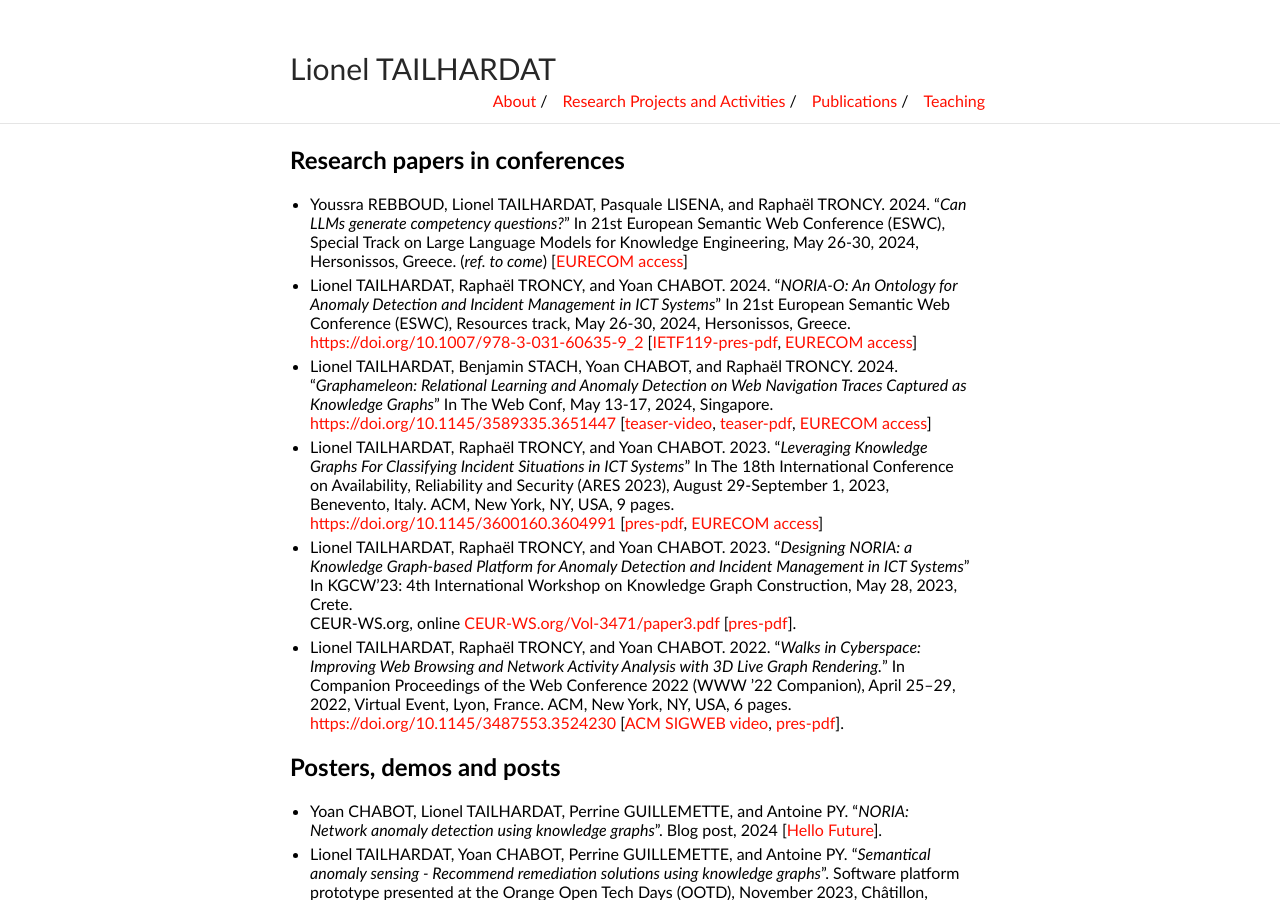
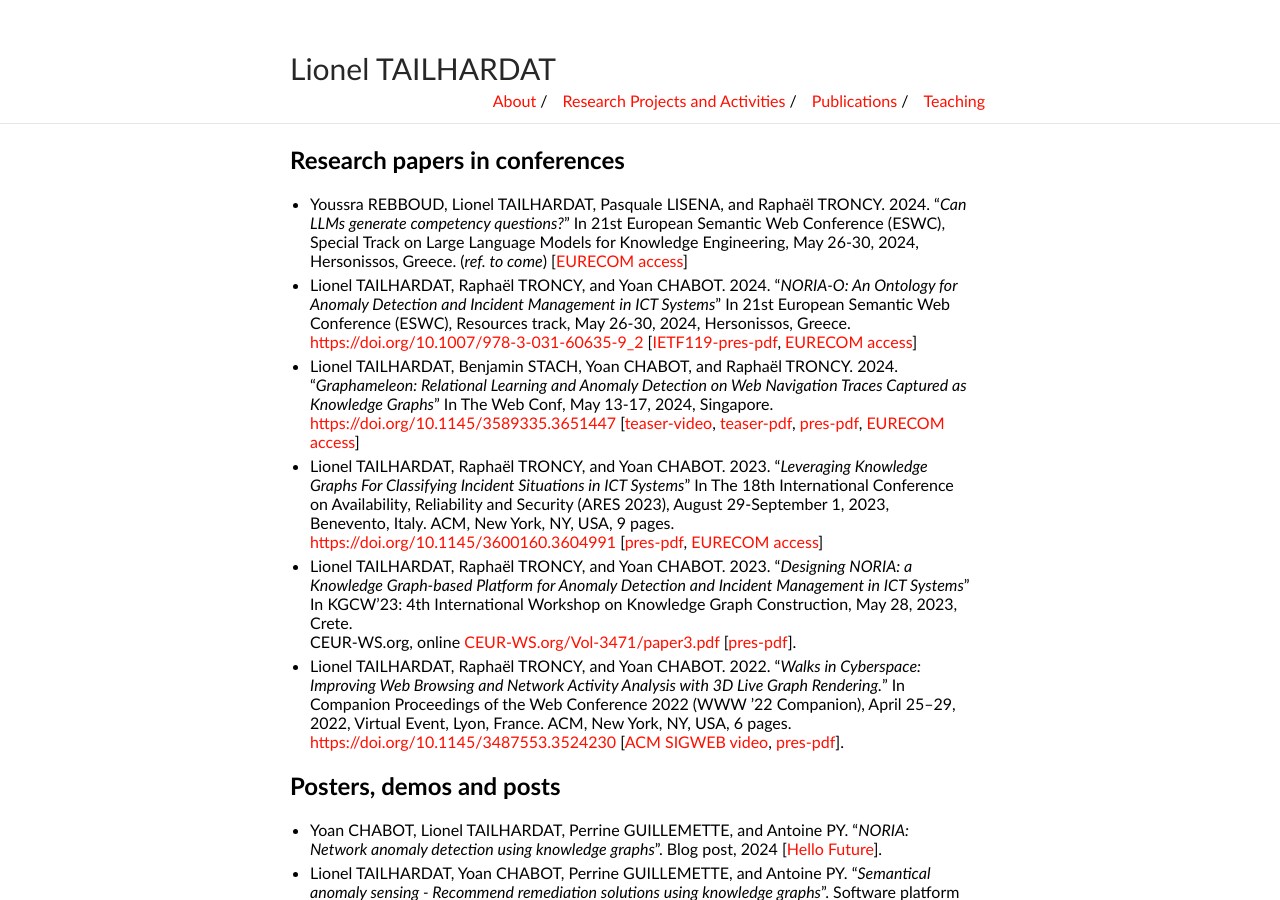
Before and after one commit to GenEars/GenEars.github.io, a Jekyll site: the page built from publications.md, in a window 1280 px wide and 900 px high. Built offline with Jekyll 4.4.1, drawn with Linux system fonts in a browser that asks for light colours.

Commit message:
Added TWC2024 pres slide deck.
Signed-off-by: Lionel TAILHARDAT <lionel.tailhardat@orange.fr>

```diff
--- a/publications.md
+++ b/publications.md
@@ -16,7 +16,7 @@ title: Publications - Lionel TAILHARDAT
 * Lionel TAILHARDAT, Benjamin STACH, Yoan CHABOT, and Raphaël TRONCY. 2024.
   "*Graphameleon: Relational Learning and Anomaly Detection on Web Navigation Traces Captured as Knowledge Graphs*"
   In The Web Conf, May 13-17, 2024, Singapore.
-  [https://doi.org/10.1145/3589335.3651447](https://doi.org/10.1145/3589335.3651447) [[teaser-video](https://www.youtube.com/watch?v=upaMA_YzBZs), [teaser-pdf](pubs/TWC-2024-graphameleon-teaser.pdf), [EURECOM access](https://www.eurecom.fr/fr/publication/7478)]
+  [https://doi.org/10.1145/3589335.3651447](https://doi.org/10.1145/3589335.3651447) [[teaser-video](https://www.youtube.com/watch?v=upaMA_YzBZs), [teaser-pdf](pubs/TWC-2024-graphameleon-teaser.pdf), [pres-pdf](pubs/TWC-2024-graphameleon-pres.pdf), [EURECOM access](https://www.eurecom.fr/fr/publication/7478)]
 * Lionel TAILHARDAT, Raphaël TRONCY, and Yoan CHABOT. 2023.
   "*Leveraging Knowledge Graphs For Classifying Incident Situations in ICT Systems*"
   In The 18th International Conference on Availability, Reliability and Security (ARES 2023), August 29-September 1, 2023, Benevento, Italy.
```
Also changed, not shown: 1 other file.
